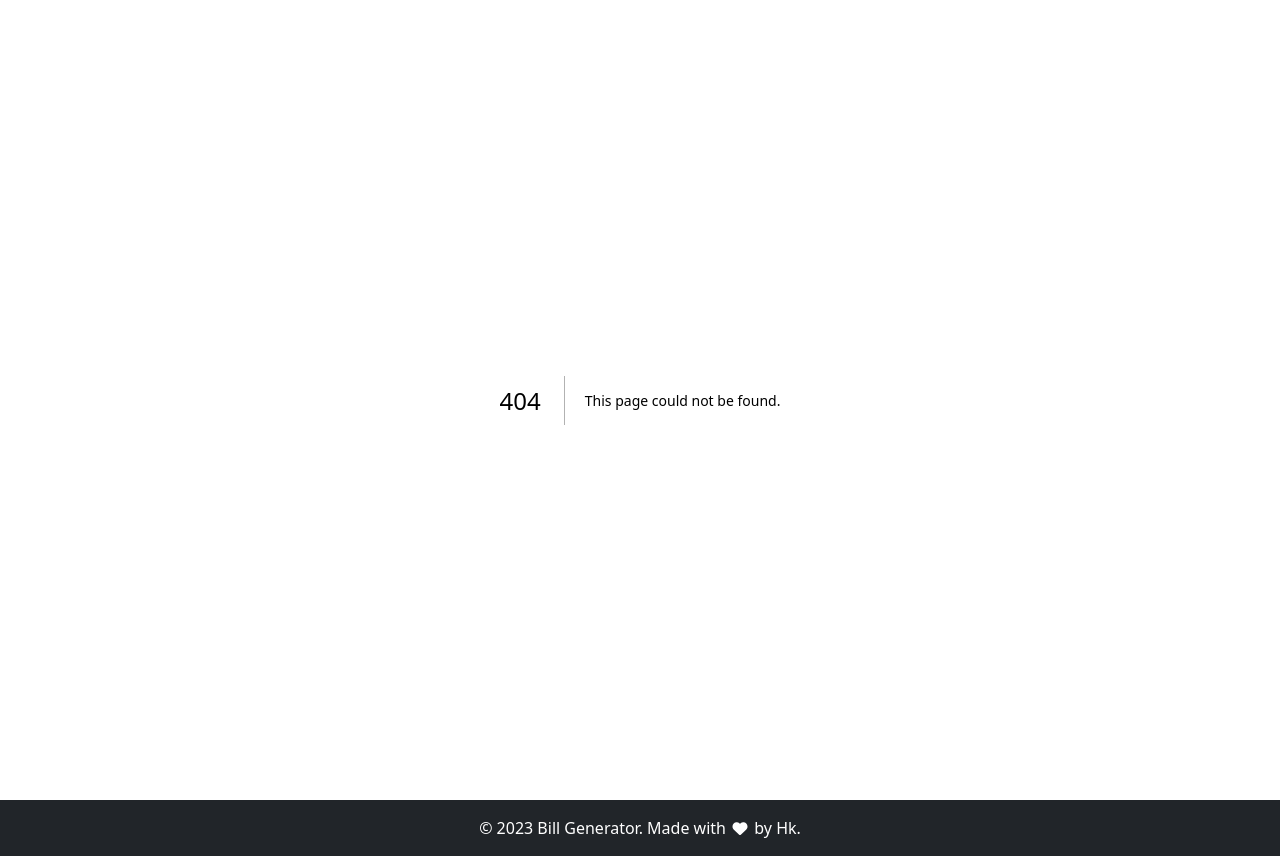
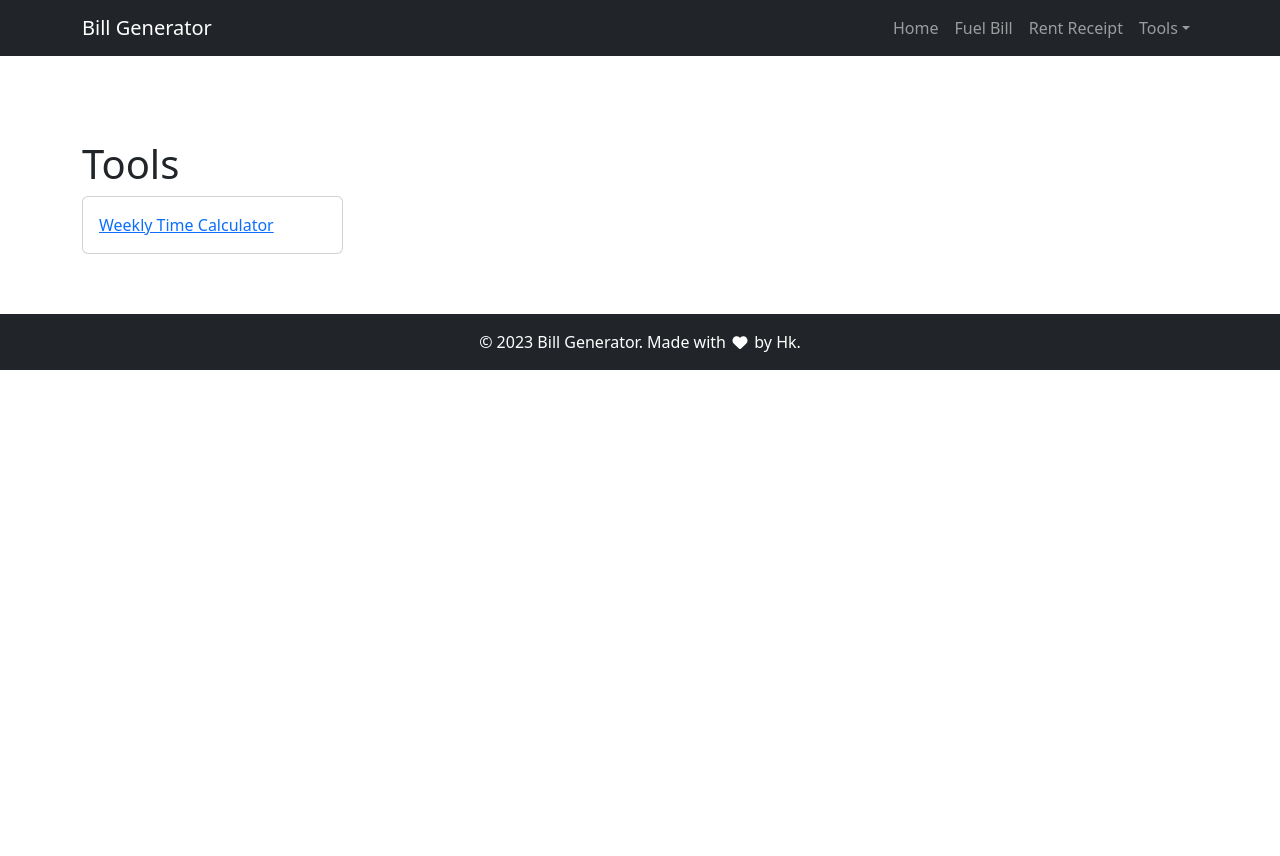
Before and after one commit to hkgonebad/bill-generator, a Next.js app: page /tools in a window 1280 px wide. Before the commit this address had no page. After the commit the page ends 800 px from the top, so only its background shows below. Built offline with nearby package versions, Linux system fonts and the light colour scheme.

Commit message:
Initial commit

```diff
--- /dev/null
+++ b/src/pages/tools.jsx
@@ -0,0 +1,38 @@
+import Head from 'next/head';
+import Link from 'next/link';
+import CustomNavbar from '../components/Navbar';
+import { Container, Row, Col, Form, Button } from 'react-bootstrap';
+import { SetStateAction, useEffect, useState } from 'react';
+
+const Tools = () => {
+
+    return (
+        <>
+            <Head>
+                <title>Tools</title>
+            </Head>
+
+            <CustomNavbar />
+
+            <section className="block">
+                <Container>
+                    <h1 className='pageTitle'>Tools</h1>
+
+                    <div className="iconsBoxes">
+                        <Row>
+                            <Col lg={3}>
+                                <Link href="tools/weekly-time-calculator" className="iconBox card">
+                                    <div className="card-body">
+                                        Weekly Time Calculator
+                                    </div>
+                                </Link>
+                            </Col>
+                        </Row>
+                    </div>
+                </Container>
+            </section>
+        </>
+    )
+}
+
+export default Tools;
```
